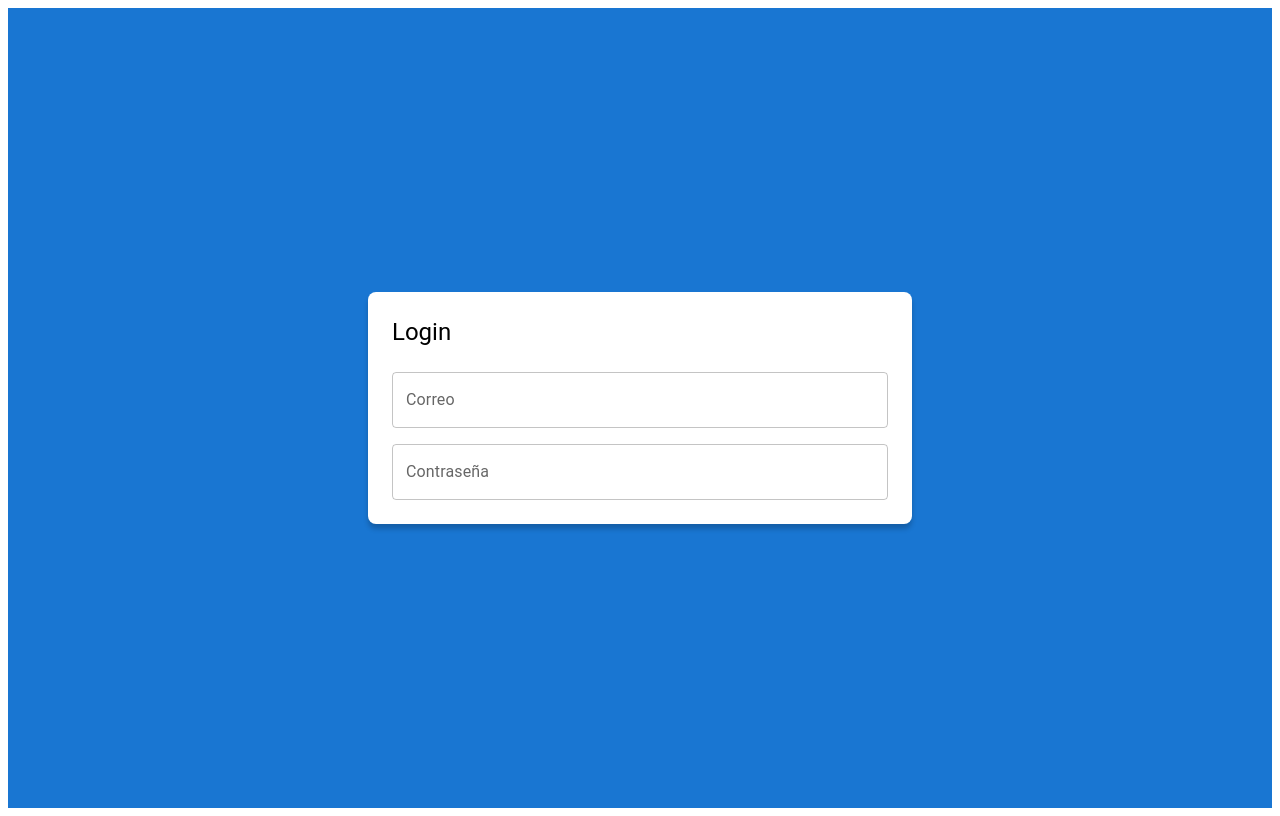
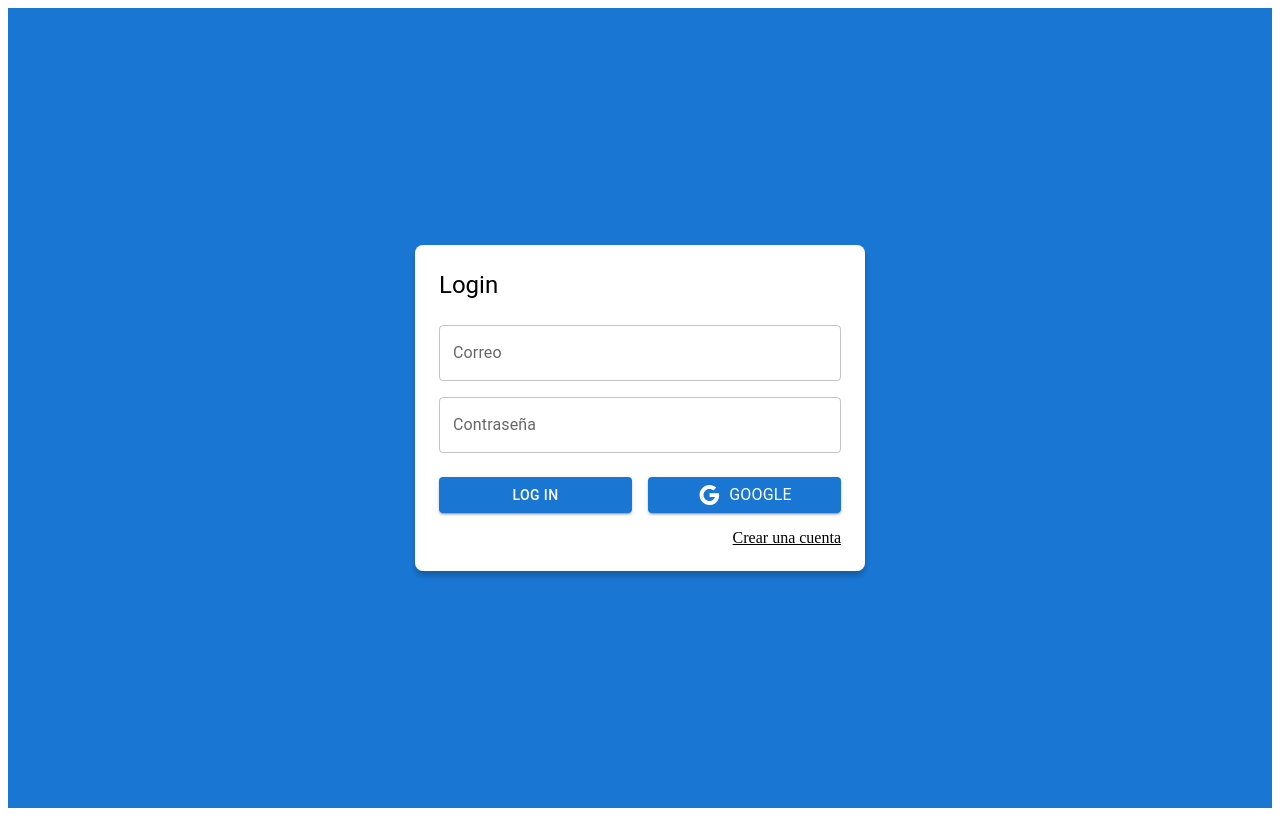
Before and after one commit to Martinsr99/JournalAppReact, a React (Vite) app: page /auth/login in a window 1280 px wide. Built offline with nearby package versions, Linux system fonts and the light colour scheme.

Commit message:
Create login and register pages

```diff
--- /dev/null
+++ b/src/auth/layout/AuthLayout.jsx
@@ -0,0 +1,33 @@
+import { Grid, Typography } from "@mui/material";
+
+export const AuthLayout = ({children,title = ''}) => {
+  return (
+    <Grid
+      container
+      spacing={0}
+      direction="column"
+      alignItems="center"
+      justifyContent="center"
+      sx={{
+        minHeight: "100vh",
+        backgroundColor: "primary.main",
+        padding: 4,
+        minWidth: "100vh",
+      }}
+    >
+      <Grid
+        item
+        className="box-shadow"
+        xs={3}
+        sx={{width:{md:450}, backgroundColor: "white", padding: 3, borderRadius: 2 }}
+      >
+        <Typography variant="h5" sx={{ marginBottom: 1 }}>
+          {title}
+        </Typography>
+
+      {children}
+
+      </Grid>
+    </Grid>
+  );
+};
--- a/src/auth/pages/LoginPage.jsx
+++ b/src/auth/pages/LoginPage.jsx
@@ -1,53 +1,50 @@
-import { Grid, TextField, Typography } from "@mui/material";
+import { Link as RouterLink } from "react-router-dom";
+import { Google } from "@mui/icons-material";
+import { Button, Grid, Link, TextField, Typography } from "@mui/material";
+import { AuthLayout } from "../layout/AuthLayout";
 
 export const LoginPage = () => {
   return (
-    <Grid
-      container
-      spacing={0}
-      direction="column"
-      alignItems="center"
-      justifyContent="center"
-      sx={{
-        minHeight: "100vh",
-        backgroundColor: "primary.main",
-        padding: 4,
-        minWidth: "100vh",
-      }}
-    >
-      <Grid
-        item
-        className="box-shadow"
-        xs={3}
-        sx={{ backgroundColor: "white", padding: 3, borderRadius: 2 }}
-      >
-        <Typography variant="h5" sx={{ marginBottom: 1 }}>
-          Login
-        </Typography>
+    <AuthLayout title="Login">
       <form>
         <Grid container>
-            <Grid item xs={12} sx={{mt:2}}>
+          <Grid item xs={12} sx={{ mt: 2 }}>
             <TextField
               label="Correo"
               type="email"
               placeholder="correo@google.com"
               fullWidth={true}
-              >
-              </TextField>
+            ></TextField>
           </Grid>
 
-            <Grid item xs={12} sx={{mt:2}}>
+          <Grid item xs={12} sx={{ mt: 2 }}>
             <TextField
               label="Contraseña"
               type="password"
               placeholder="Contraseña"
               fullWidth={true}
-              >
-              </TextField>
+            ></TextField>
+          </Grid>
+          <Grid container spacing={2} sx={{ mb: 2, mt: 1 }}>
+            <Grid item xs={12} sm={6}>
+              <Button variant="contained" fullWidth>
+                Log in
+              </Button>
+            </Grid>
+            <Grid item xs={12} sm={6}>
+              <Button variant="contained" fullWidth>
+                <Google></Google>
+                <Typography sx={{ ml: 1 }}>Google</Typography>
+              </Button>
+            </Grid>
+          </Grid>
+          <Grid container direction="row" justifyContent="end">
+            <Link component={RouterLink} color="inherit" to="/auth/register">
+              Crear una cuenta
+            </Link>
           </Grid>
         </Grid>
       </form>
-      </Grid>
-    </Grid>
+    </AuthLayout>
   );
 };
--- a/src/auth/pages/RegisterPage.jsx
+++ b/src/auth/pages/RegisterPage.jsx
@@ -1,6 +1,54 @@
+
+import { Link as RouterLink } from "react-router-dom";
+import { Google } from "@mui/icons-material";
+import { Button, Grid, Link, TextField, Typography } from "@mui/material";
+import { AuthLayout } from "../layout/AuthLayout";
 
 export const RegisterPage = () => {
   return (
-    <div>RegisterPage</div>
-  )
-}
+    <AuthLayout title="Register">
+      <form>
+        <Grid container>
+          <Grid item xs={12} sx={{ mt: 2 }}>
+            <TextField
+              label="Nombre Completo"
+              type="text"
+              placeholder="Tu nombre"
+              fullWidth={true}
+            ></TextField>
+          </Grid>
+          <Grid item xs={12} sx={{ mt: 2 }}>
+            <TextField
+              label="Correo"
+              type="email"
+              placeholder="correo@google.com"
+              fullWidth={true}
+            ></TextField>
+          </Grid>
+
+          <Grid item xs={12} sx={{ mt: 2 }}>
+            <TextField
+              label="Contraseña"
+              type="password"
+              placeholder="Contraseña"
+              fullWidth={true}
+            ></TextField>
+          </Grid>
+          <Grid container spacing={2} sx={{ mb: 2, mt: 1 }}>
+            <Grid item xs={12} sm={12}>
+              <Button variant="contained" fullWidth>
+                Crear cuenta
+              </Button>
+            </Grid>
+          </Grid>
+          <Grid container direction="row" justifyContent="end">
+            <Typography sx={{mr:1}}>¿Ya tienes cuenta?</Typography>
+            <Link component={RouterLink} color="inherit" to="/auth/login">
+              Ingresar
+            </Link>
+          </Grid>
+        </Grid>
+      </form>
+    </AuthLayout>
+  );
+};
--- /dev/null
+++ b/src/journal/layout/JournalLayout.jsx
@@ -0,0 +1,15 @@
+import { Box } from "@mui/system"
+
+const drawerWidth = 240
+
+export const JournalLayout = ({children}) => {
+  return (
+    <Box sx={{display:'flex'}}>
+
+
+    <Box component='main' sx={{flexGrow:1,p:3}}>
+    {children}
+    </Box>
+    </Box>
+  )
+}
--- a/src/journal/pages/JournalPage.jsx
+++ b/src/journal/pages/JournalPage.jsx
@@ -1,11 +1,15 @@
-import { MailOutline } from "@mui/icons-material"
 import { Typography } from "@mui/material"
+import { JournalLayout } from "../layout/JournalLayout"
 
 
 export const JournalPage = () => {
   return (
     <>
-    <Typography variant='h1'>JournalPage</Typography>
+    <JournalLayout>
+
+    <Typography>Incididunt nostrud duis dolore qui minim magna velit id consectetur aute Lorem.</Typography>
+
+    </JournalLayout>
     </>
   )
 }
```
Lines whose indentation alone changed are shown as unchanged.
